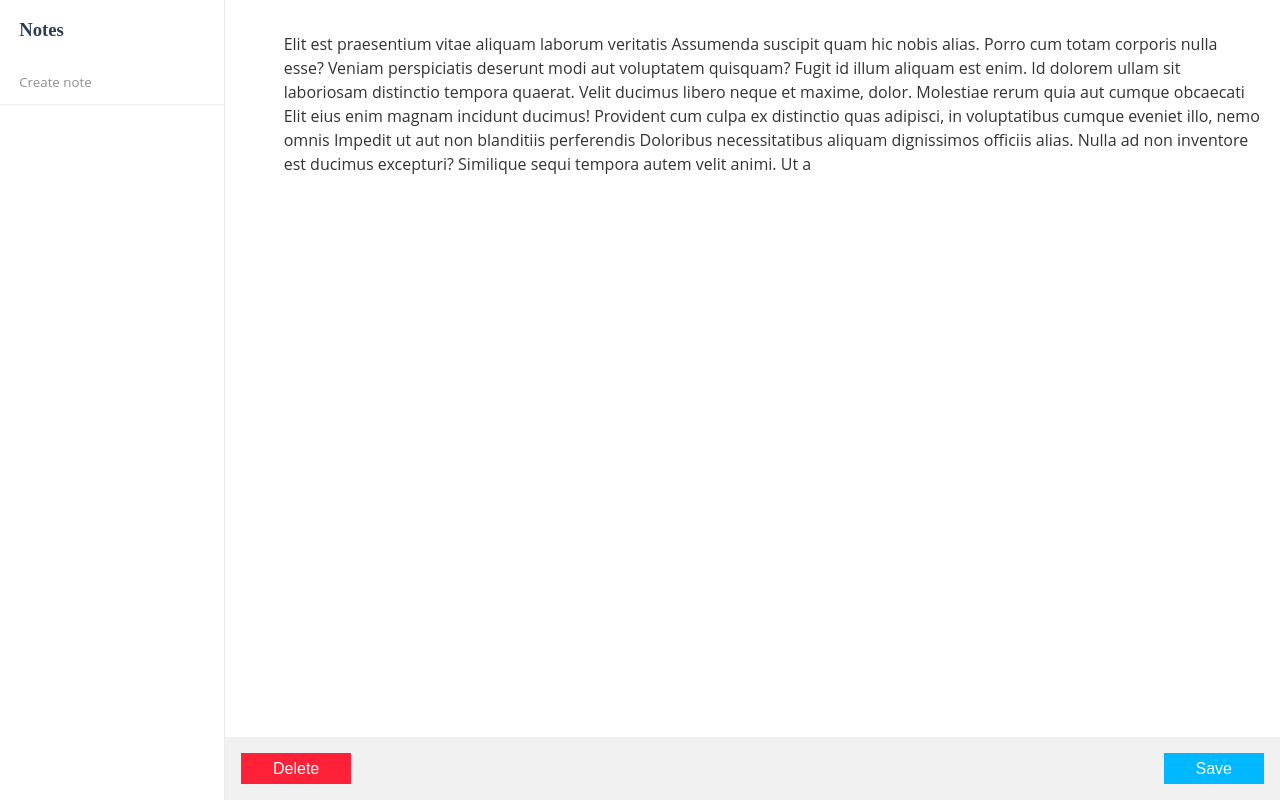
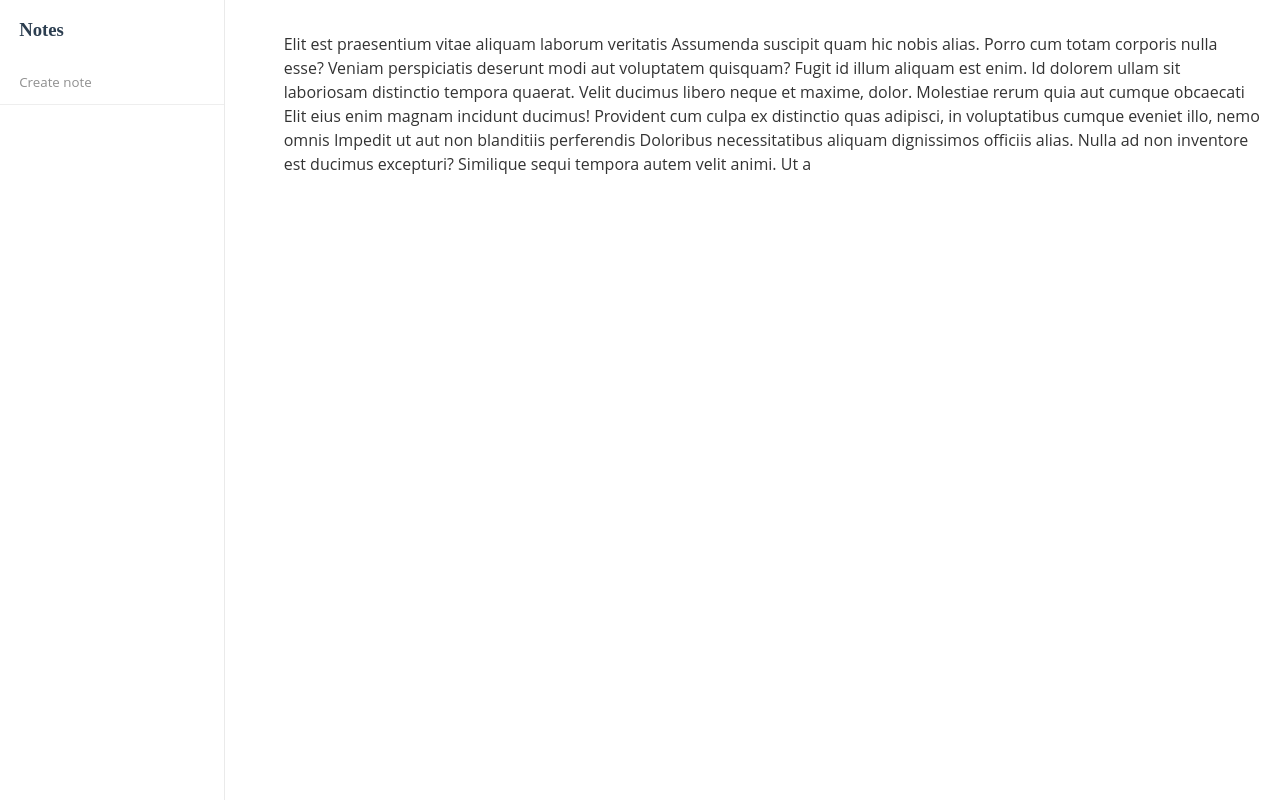
Before and after one commit to barryph/marquee, a website with bundled scripts: page app/index.html in a window 1280 px wide. Built offline with nearby package versions, Linux system fonts and the light colour scheme; files whose address does not match are found by name.

Commit message:
Minimalize styling

```diff
--- a/app/css/index.css
+++ b/app/css/index.css
@@ -59,6 +59,20 @@ body {
 
 .sidebar__note header {
 	//font-weight: bold;
+	display: flex;
+	justify-content: space-between;
+	align-items: center;
+}
+
+.sidebar__note .button--delete {
+	opacity: 0.3;
+	transition: all 0.25s ease;
+	max-height: 18px;
+}
+
+.sidebar__note .button--delete:hover {
+	filter: invert(28%) sepia(79%) saturate(3651%) hue-rotate(339deg) brightness(96%) contrast(112%);
+	opacity: 0.7;
 }
 
 .sidebar__note:hover, .sidebar__note.current {
@@ -72,15 +86,10 @@ body {
 	font-weight: light;
 }
 
-
 /* Main */
-
 main {
 	flex-grow: 1;
-	display: flex;
-	flex-direction: column;
 }
-
 
 /* File edit input */
 
@@ -126,34 +135,3 @@ main {
 #renderedMarkdown {
 	overflow: auto;
 }
-
-
-/* Button bar */
-
-.buttonBar {
-	padding: 1rem;
-	background-color: #f1f1f1;
-}
-
-.buttonBar button {
-	padding: 0.4rem 2rem;
-	color: #fff;
-	border: 0;
-	float: right;
-	font-size: 1rem;
-}
-
-.buttonBar button:active {
-	transform: translateY(2px);
-}
-
-#deleteButton {
-	float: left;
-	font-size: 1rem;
-	background-color: #FF2137;
-}
-
-#saveButton {
-	float: right;
-	background-color: #00B8FF;
-}
--- a/app/index.html
+++ b/app/index.html
@@ -33,11 +33,6 @@
 				<p>Elit est praesentium vitae aliquam laborum veritatis Assumenda suscipit quam hic nobis alias. Porro cum totam corporis nulla esse? Veniam perspiciatis deserunt modi aut voluptatem quisquam? Fugit id illum aliquam est enim. Id dolorem ullam sit laboriosam distinctio tempora quaerat. Velit ducimus libero neque et maxime, dolor. Molestiae rerum quia aut cumque obcaecati Elit eius enim magnam incidunt ducimus! Provident cum culpa ex distinctio quas adipisci, in voluptatibus cumque eveniet illo, nemo omnis Impedit ut aut non blanditiis perferendis Doloribus necessitatibus aliquam dignissimos officiis alias. Nulla ad non inventore est ducimus excepturi? Similique sequi tempora autem velit animi. Ut a</p>
 			</div>
 		</div>
-
-		<div class='buttonBar'>
-			<button id='deleteButton'>Delete</button>
-			<button id='saveButton'>Save</button>
-		</div>
 	</main>
 
 	<script src='lib/vex/dist/js/vex.combined.min.js'></script>
--- a/app/js/index.js
+++ b/app/js/index.js
@@ -201,16 +201,24 @@ function addNoteToSidebar(note) {
 	let li = document.createElement('li');
 	let header = document.createElement('header');
 	let p = document.createElement('p');
+	//let cross = document.createElement('span');
+	let deleteButton = document.createElement('img');
 
 	li.classList.add('sidebar__item');
 	li.classList.add('sidebar__note');
 	li.setAttribute('data-name', note.name);
 	header.textContent = note.name;
+	deleteButton.setAttribute('src', 'img/trash.svg');
+	deleteButton.classList.add('button--delete');
+	//cross.innerHTML = '&#10005;';
+	//cross.classList.add('button--delete');
 
 	fs.readFile(markdownLocation(note.name), { encoding: 'utf8' }, (err, data='') => {
 		if (err && err.code !== 'ENOENT') throw err;
 		p.textContent = note.description || htmlEscapeToText(marked(data).substring(0, 50));
 
+		//header.appendChild(cross);
+		header.appendChild(deleteButton);
 		li.appendChild(header);
 		li.appendChild(p);
 
```
Also changed, not shown: app/img/trash.svg (added), 1 other file.
